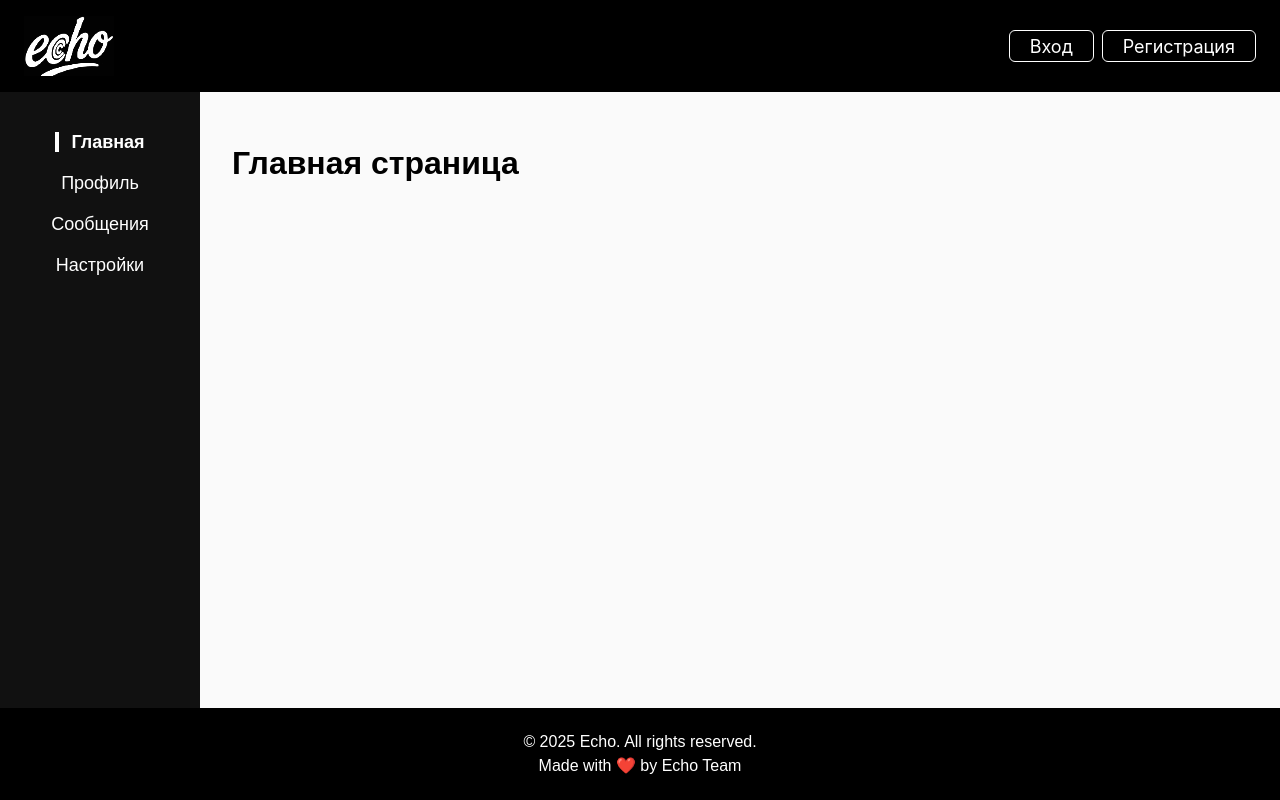
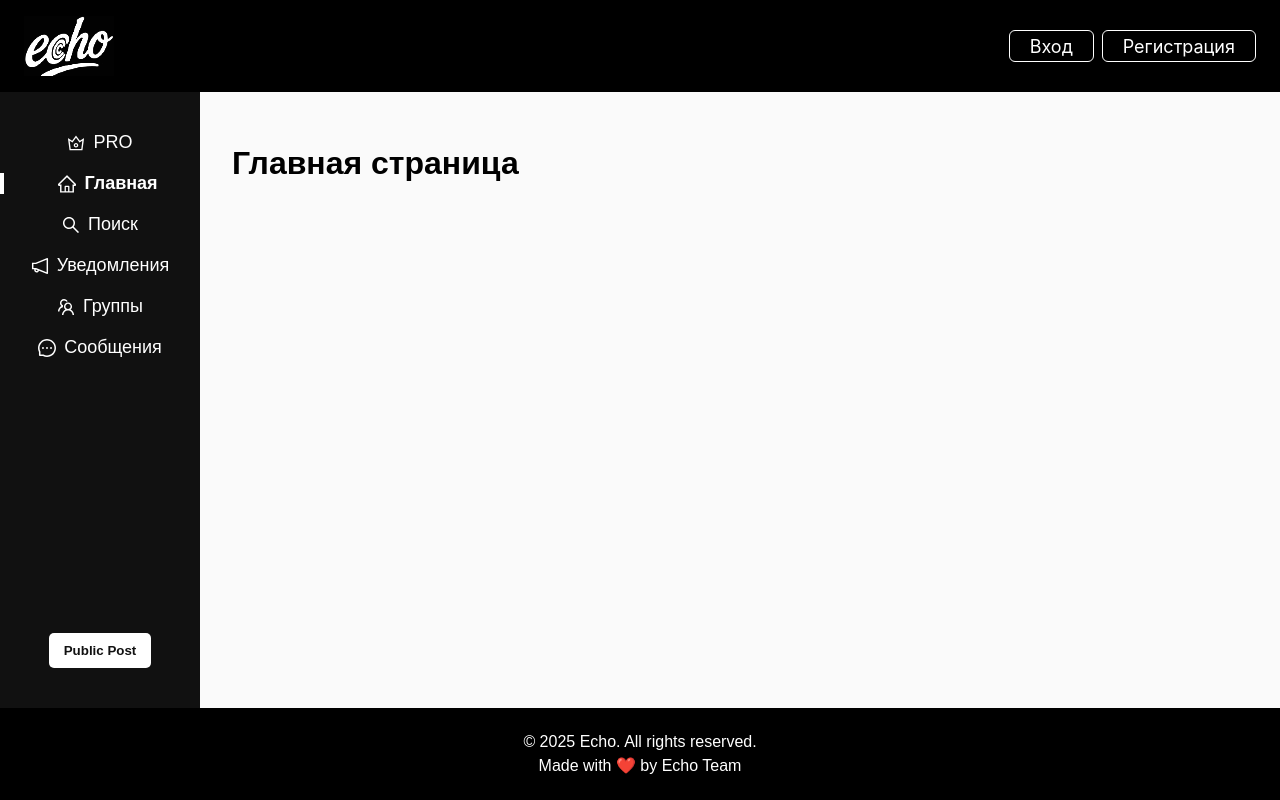
Before and after one commit to papr317/echo, a React (Create React App) app in the folder frontend/: page / in a window 1280 px wide. Built offline with nearby package versions, Linux system fonts and the light colour scheme.

Commit message:
frontend

```diff
--- a/frontend/package.json
+++ b/frontend/package.json
@@ -4,6 +4,7 @@
   "private": true,
   "proxy": "http://localhost:8000",
   "dependencies": {
+    "@ant-design/icons": "^6.0.0",
     "@reduxjs/toolkit": "^2.8.2",
     "antd": "^5.26.7",
     "cra-template-redux": "2.0.0",
--- a/frontend/src/components/Header.css
+++ b/frontend/src/components/Header.css
@@ -4,12 +4,21 @@
   align-items: center;
   padding: 16px 24px;
   background: #000;
-  color: #fff;
+  color: #000000;
 }
 
 .echo-logo {
   height: 40px;
   filter: grayscale(100%) brightness(200%);
+}
+
+.search-input {
+  flex: 1;
+  margin: 0 16px;
+  padding: 8px;
+  border: none;
+  border-radius: 4px;
+  background: #fff;
 }
 
 .ant-btn {
--- a/frontend/src/components/Header.js
+++ b/frontend/src/components/Header.js
@@ -5,19 +5,16 @@ import './Header.css';
 function Header() {
   const isLoggedIn = document.cookie.includes('user=');
 
-  const handleLogout = () => {
-    document.cookie = 'user=; Max-Age=0';
-    window.location.reload();
-  };
-
   return (
     <div className="echo-header">
       <img src="/assets/logo.png" alt="Echo Logo" className="echo-logo" />
+      {/* <input type="text" placeholder="Поиск..." className="search-input" /> */}
+
       <Space>
         {isLoggedIn ? (
-          <Button type="default" onClick={handleLogout}>
-            Выйти
-          </Button>
+          <a href="/profile">
+            <img src="/assets/profile-icon.png" alt="Профиль" className="profile-icon" />
+          </a>
         ) : (
           <>
             <a href="/login">
--- a/frontend/src/components/Sidebar.css
+++ b/frontend/src/components/Sidebar.css
@@ -3,6 +3,9 @@
   color: #fff;
   width: 200px;
   padding: 20px 0;
+  display: flex;
+  flex-direction: column;
+  justify-content: space-between;
 }
 
 .sidebar ul {
@@ -20,6 +23,10 @@
   color: #fff;
   text-decoration: none;
   font-size: 18px;
+  display: flex;
+  align-items: center;
+  gap: 8px;
+  justify-content: center;
 }
 
 .sidebar a.active {
@@ -27,3 +34,18 @@
   border-left: 4px solid #fff;
   padding-left: 12px;
 }
+
+.sidebar-button-container {
+  text-align: center;
+  margin-bottom: 20px;
+}
+
+.public-post-button {
+  background-color: #fff;
+  color: #111;
+  border: none;
+  padding: 10px 15px;
+  font-weight: bold;
+  border-radius: 5px;
+  cursor: pointer;
+}
--- a/frontend/src/components/Sidebar.js
+++ b/frontend/src/components/Sidebar.js
@@ -1,5 +1,13 @@
 import React from 'react';
 import { NavLink } from 'react-router-dom';
+import {
+  HomeOutlined,
+  SearchOutlined,
+  MessageOutlined,
+  NotificationOutlined,
+  TeamOutlined,
+  CrownOutlined,
+} from '@ant-design/icons';
 import './Sidebar.css';
 
 function Sidebar() {
@@ -7,18 +15,39 @@ function Sidebar() {
     <nav className="sidebar">
       <ul>
         <li>
-          <NavLink to="/">Главная</NavLink>
+          <NavLink to="/buy">
+            <CrownOutlined /> PRO
+          </NavLink>
         </li>
         <li>
-          <NavLink to="/profile">Профиль</NavLink>
+          <NavLink to="/">
+            <HomeOutlined /> Главная
+          </NavLink>
         </li>
         <li>
-          <NavLink to="/messages">Сообщения</NavLink>
+          <NavLink to="/search">
+            <SearchOutlined /> Поиск
+          </NavLink>
         </li>
         <li>
-          <NavLink to="/settings">Настройки</NavLink>
+          <NavLink to="/notifications">
+            <NotificationOutlined /> Уведомления
+          </NavLink>
+        </li>
+        <li>
+          <NavLink to="/groups">
+            <TeamOutlined /> Группы
+          </NavLink>
+        </li>
+        <li>
+          <NavLink to="/messages">
+            <MessageOutlined /> Сообщения
+          </NavLink>
         </li>
       </ul>
+      <div className="sidebar-button-container">
+        <button className="public-post-button">Public Post</button>
+      </div>
     </nav>
   );
 }
```
Also changed, not shown: frontend/src/pages/profile.js (added), 1 other file (tests, documents, lock files or other folders).
